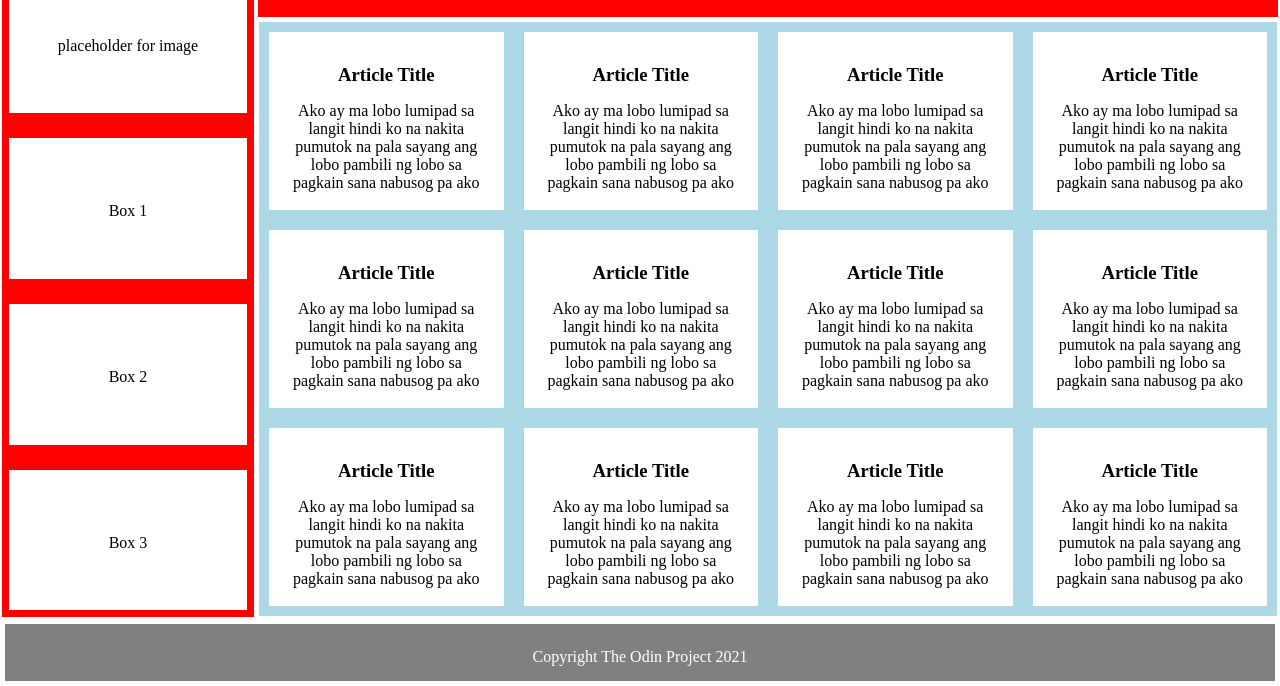
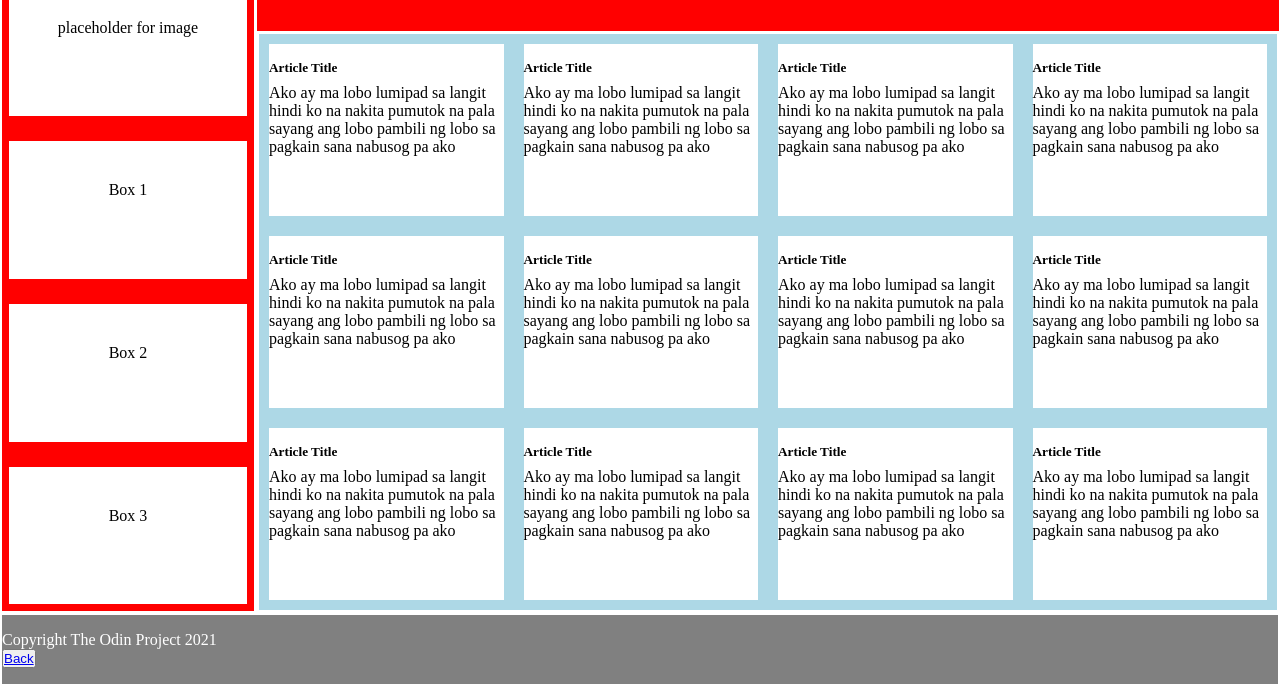
Before and after one commit to 3RV7N/wd82p, a plain HTML site: page 13-css_grid/exercise/index.html in a window 1280 px wide. Shown: the part 114-800 px from the top of the page. Drawn offline with Linux system fonts and the light colour scheme.

Commit message:
Add index root

```diff
--- a/13-css_grid/exercise/index.html
+++ b/13-css_grid/exercise/index.html
@@ -36,7 +36,7 @@
 
         <div class="article">
           <div>
-            <h3>Article Title</h3>
+            <h5>Article Title</h5>
             <p>
               Ako ay ma lobo lumipad sa langit hindi ko na nakita pumutok na
               pala sayang ang lobo pambili ng lobo sa pagkain sana nabusog pa
@@ -44,7 +44,7 @@
             </p>
           </div>
           <div>
-            <h3>Article Title</h3>
+            <h5>Article Title</h5>
             <p>
               Ako ay ma lobo lumipad sa langit hindi ko na nakita pumutok na
               pala sayang ang lobo pambili ng lobo sa pagkain sana nabusog pa
@@ -52,7 +52,7 @@
             </p>
           </div>
           <div>
-            <h3>Article Title</h3>
+            <h5>Article Title</h5>
             <p>
               Ako ay ma lobo lumipad sa langit hindi ko na nakita pumutok na
               pala sayang ang lobo pambili ng lobo sa pagkain sana nabusog pa
@@ -60,7 +60,7 @@
             </p>
           </div>
           <div>
-            <h3>Article Title</h3>
+            <h5>Article Title</h5>
             <p>
               Ako ay ma lobo lumipad sa langit hindi ko na nakita pumutok na
               pala sayang ang lobo pambili ng lobo sa pagkain sana nabusog pa
@@ -68,7 +68,7 @@
             </p>
           </div>
           <div>
-            <h3>Article Title</h3>
+            <h5>Article Title</h5>
             <p>
               Ako ay ma lobo lumipad sa langit hindi ko na nakita pumutok na
               pala sayang ang lobo pambili ng lobo sa pagkain sana nabusog pa
@@ -76,7 +76,7 @@
             </p>
           </div>
           <div>
-            <h3>Article Title</h3>
+            <h5>Article Title</h5>
             <p>
               Ako ay ma lobo lumipad sa langit hindi ko na nakita pumutok na
               pala sayang ang lobo pambili ng lobo sa pagkain sana nabusog pa
@@ -84,7 +84,7 @@
             </p>
           </div>
           <div>
-            <h3>Article Title</h3>
+            <h5>Article Title</h5>
             <p>
               Ako ay ma lobo lumipad sa langit hindi ko na nakita pumutok na
               pala sayang ang lobo pambili ng lobo sa pagkain sana nabusog pa
@@ -92,7 +92,7 @@
             </p>
           </div>
           <div>
-            <h3>Article Title</h3>
+            <h5>Article Title</h5>
             <p>
               Ako ay ma lobo lumipad sa langit hindi ko na nakita pumutok na
               pala sayang ang lobo pambili ng lobo sa pagkain sana nabusog pa
@@ -100,7 +100,7 @@
             </p>
           </div>
           <div>
-            <h3>Article Title</h3>
+            <h5>Article Title</h5>
             <p>
               Ako ay ma lobo lumipad sa langit hindi ko na nakita pumutok na
               pala sayang ang lobo pambili ng lobo sa pagkain sana nabusog pa
@@ -108,7 +108,7 @@
             </p>
           </div>
           <div>
-            <h3>Article Title</h3>
+            <h5>Article Title</h5>
             <p>
               Ako ay ma lobo lumipad sa langit hindi ko na nakita pumutok na
               pala sayang ang lobo pambili ng lobo sa pagkain sana nabusog pa
@@ -116,7 +116,7 @@
             </p>
           </div>
           <div>
-            <h3>Article Title</h3>
+            <h5>Article Title</h5>
             <p>
               Ako ay ma lobo lumipad sa langit hindi ko na nakita pumutok na
               pala sayang ang lobo pambili ng lobo sa pagkain sana nabusog pa
@@ -124,7 +124,7 @@
             </p>
           </div>
           <div>
-            <h3>Article Title</h3>
+            <h5>Article Title</h5>
             <p>
               Ako ay ma lobo lumipad sa langit hindi ko na nakita pumutok na
               pala sayang ang lobo pambili ng lobo sa pagkain sana nabusog pa
@@ -133,7 +133,10 @@
           </div>
         </div>
 
-        <div class="footer"><p>Copyright The Odin Project 2021</p></div>
+        <div class="footer">
+          <p>Copyright The Odin Project 2021</p>
+          <button><a href="../index.html">Back</a></button>
+        </div>
       </div>
     </div>
   </body>
--- a/13-css_grid/exercise/styles.css
+++ b/13-css_grid/exercise/styles.css
@@ -8,7 +8,7 @@
   display: grid;
   height: 100vh;
   grid-template-columns: repeat(5, 1fr);
-  grid-template-rows: repeat(12, 1fr);
+  grid-template-rows: repeat(11, 1fr);
 }
 
 .header {
@@ -17,7 +17,7 @@
   border: 2px solid white;
   display: flex;
   justify-content: space-between;
-  padding-top: 1.5em;
+  padding-top: 0.6em;
   font-family: Arial, Helvetica, sans-serif;
 }
 
@@ -27,6 +27,7 @@
 
 .header ul {
   display: flex;
+  padding-top: 0.5em;
   padding-right: 5em;
   gap: 8em;
   color: white;
@@ -41,7 +42,8 @@
 .sidebar {
   border: 2px solid white;
   background-color: white;
-  grid-row: 2 / 12;
+  grid-column: 1 / 2;
+  grid-row: 2 / 11;
   display: grid;
   text-align: center;
 }
@@ -49,14 +51,15 @@
 .sidebar div {
   border: 7px solid red;
   border-top: 18px solid red;
-  padding-top: 4em;
+  padding-top: 2.5em;
 }
 
 .nav {
-  border: 2px solid white;
+  border: 1px solid white;
   background-color: red;
   grid-column: 2 / 7;
-  grid-row: 2 / 2;
+  grid-row: 2 / 4;
+  padding-top: 1em;
 }
 
 .nav li {
@@ -66,14 +69,13 @@
 .nav ul {
   display: flex;
   justify-content: space-around;
-  padding-top: 1.5em;
   color: white;
 }
 
 .article {
   border: 3px solid white;
   grid-column: 2 / 7;
-  grid-row: 3 / 12;
+  grid-row: 3 / 11;
   display: grid;
   grid-template-columns: 1fr 1fr 1fr 1fr;
 }
@@ -81,23 +83,21 @@
 .article div {
   border: 10px solid lightblue;
   background-color: white;
-  text-align: center;
-  padding-top: 2em;
+  padding-top: 1em;
 }
 
 .article p {
-  padding: 1em;
+  padding-top: 0.5em;
 }
 
 .footer {
-  border: 5px solid white;
+  border: 2px solid white;
   background-color: grey;
   grid-column: 1 / 7;
-  grid-row: 12 / 13;
+  grid-row: 11 / 12;
+  padding-top: 1em;
 }
 
 .footer p {
   color: white;
-  text-align: center;
-  padding-top: 1.5em;
 }
```
Also changed, not shown: 13-css_grid/activity/index.html (+4 -1 lines), 13-css_grid/example/index.html (+4 -1 lines), 13-css_grid/index.html (+4 -0 lines).
